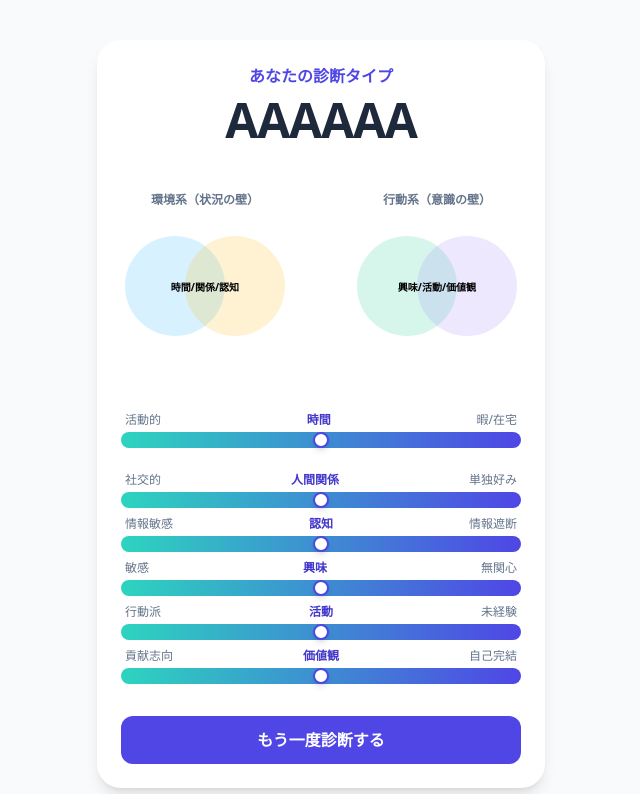
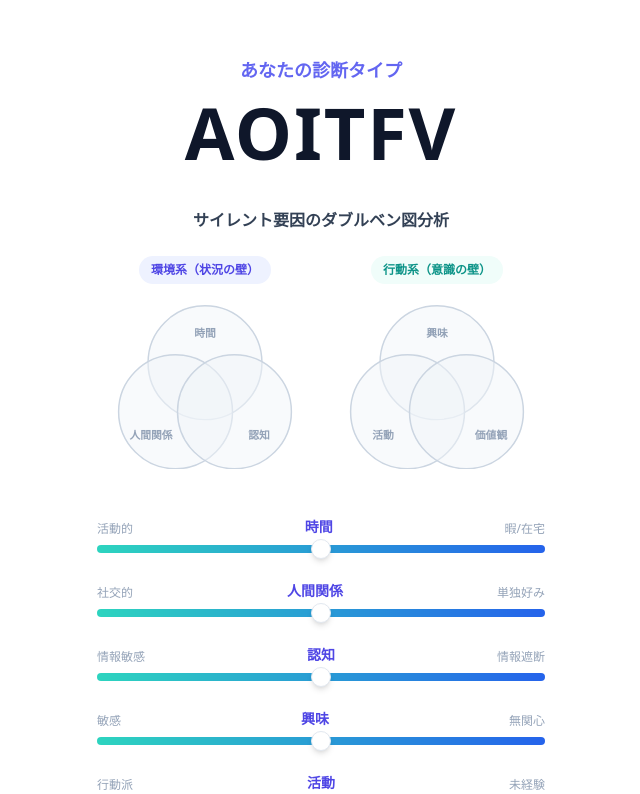
Before and after one commit to kazushige15/silent-mbti, a Next.js app: page /result in a window 1280 px wide. Shown: the top 794 px of the page, without its empty margins (319-959 px from the left). Built offline with nearby package versions, Linux system fonts and the light colour scheme.

Commit message:
診断ロジックを6文字コード生成に変更し、デザインを刷新

```diff
--- a/app/result/page.tsx
+++ b/app/result/page.tsx
@@ -5,99 +5,173 @@ export const dynamic = 'force-dynamic';
 import { useSearchParams, useRouter } from 'next/navigation';
 import { Suspense } from 'react';
 
-const AXIS_INFO = {
-  time: { label: '時間', active: '活動的', silent: '暇/在宅' },
-  relations: { label: '人間関係', active: '社交的', silent: '単独好み' },
-  cognition: { label: '認知', active: '情報敏感', silent: '情報遮断' },
-  interest: { label: '興味', active: '敏感', silent: '無関心' },
-  activity: { label: '活動', active: '行動派', silent: '未経験' },
-  values: { label: '価値観', active: '貢献志向', silent: '自己完結' },
+type AxisKey = 'time' | 'relations' | 'cognition' | 'interest' | 'activity' | 'values';
+
+interface AxisInfo {
+  label: string;
+  activeLabel: string;
+  silentLabel: string;
+  silentFill: string;
+  silentStroke: string;
+}
+
+const AXIS_INFO: Record<AxisKey, AxisInfo> = {
+  time: { label: '時間', activeLabel: '活動的', silentLabel: '暇/在宅', silentFill: '#cbd5e1', silentStroke: '#64748b' },
+  relations: { label: '人間関係', activeLabel: '社交的', silentLabel: '単独好み', silentFill: '#93c5fd', silentStroke: '#2563eb' },
+  cognition: { label: '認知', activeLabel: '情報敏感', silentLabel: '情報遮断', silentFill: '#fcd34d', silentStroke: '#d97706' },
+  interest: { label: '興味', activeLabel: '敏感', silentLabel: '無関心', silentFill: '#5eead4', silentStroke: '#0d9488' },
+  activity: { label: '活動', activeLabel: '行動派', silentLabel: '未経験', silentFill: '#d8b4fe', silentStroke: '#9333ea' },
+  values: { label: '価値観', activeLabel: '貢献志向', silentLabel: '自己完結', silentFill: '#6ee7b7', silentStroke: '#059669' },
 };
 
-const AXIS_ORDER = ['time', 'relations', 'cognition', 'interest', 'activity', 'values'];
+const AXIS_ORDER: AxisKey[] = ['time', 'relations', 'cognition', 'interest', 'activity', 'values'];
+const ENV_AXES: AxisKey[] = ['time', 'relations', 'cognition'];
+const MIND_AXES: AxisKey[] = ['interest', 'activity', 'values'];
 
-// スライダーバーコンポーネント
-const SliderBar = ({ label, activeLabel, silentLabel, score }: any) => {
-  const percentage = ((score + 8) / 16) * 100;
+const INACTIVE_FILL = '#f1f5f9';
+const INACTIVE_STROKE = '#cbd5e1';
+
+// 3円ベン図（三角配置）。axes = [上, 左下, 右下]
+function VennTriple({ axes, isSilent }: { axes: AxisKey[]; isSilent: Record<AxisKey, boolean> }) {
+  const positions = [
+    { cx: 110, cy: 72, labelX: 110, labelY: 46 },   // 上
+    { cx: 80, cy: 122, labelX: 55, labelY: 150 },   // 左下
+    { cx: 140, cy: 122, labelX: 165, labelY: 150 }, // 右下
+  ];
+
   return (
-    <div className="w-full mb-6">
-      <div className="flex justify-between text-xs text-slate-500 mb-1 px-1">
-        <span>{activeLabel}</span>
-        <span className="font-bold text-indigo-700">{label}</span>
-        <span>{silentLabel}</span>
-      </div>
-      <div className="relative h-4 w-full rounded-full bg-gradient-to-r from-teal-400 to-indigo-600">
-        <div
-          className="absolute top-0 w-4 h-4 bg-white border-2 border-indigo-600 rounded-full shadow-md transition-all duration-500"
-          style={{ left: `${percentage}%`, transform: 'translateX(-50%)' }}
-        />
-      </div>
-    </div>
+    <svg viewBox="0 0 220 180" className="w-full max-w-[220px] mx-auto">
+      {axes.map((key, i) => {
+        const info = AXIS_INFO[key];
+        const silent = isSilent[key];
+        const pos = positions[i];
+        const fill = silent ? info.silentFill : INACTIVE_FILL;
+        const stroke = silent ? info.silentStroke : INACTIVE_STROKE;
+        return (
+          <circle
+            key={key}
+            cx={pos.cx}
+            cy={pos.cy}
+            r="58"
+            fill={fill}
+            fillOpacity={silent ? 0.55 : 0.5}
+            stroke={stroke}
+            strokeWidth={silent ? 2 : 1.5}
+          />
+        );
+      })}
+      {axes.map((key, i) => {
+        const info = AXIS_INFO[key];
+        const silent = isSilent[key];
+        const pos = positions[i];
+        return (
+          <g key={`${key}-label`}>
+            {silent && (
+              <>
+                <circle cx={pos.labelX} cy={pos.labelY - 14} r="4" fill={info.silentStroke} />
+                <circle cx={pos.labelX} cy={pos.labelY - 14} r="7" fill="none" stroke={info.silentStroke} strokeWidth="1.5" opacity="0.5" />
+              </>
+            )}
+            <text
+              x={pos.labelX}
+              y={pos.labelY}
+              fontSize="11"
+              fontWeight="700"
+              textAnchor="middle"
+              fill={silent ? '#1e293b' : '#94a3b8'}
+            >
+              {info.label}
+            </text>
+          </g>
+        );
+      })}
+    </svg>
   );
-};
-
-// ベン図コンポーネント
-const VennDiagrams = () => (
-  <div className="flex justify-center gap-8 mb-10 overflow-x-auto p-4">
-    <div className="text-center">
-      <p className="text-xs font-bold text-slate-500 mb-2">環境系（状況の壁）</p>
-      <svg width="200" height="140" viewBox="0 0 200 140">
-        <circle cx="70" cy="70" r="50" fill="#38bdf8" fillOpacity="0.2" />
-        <circle cx="130" cy="70" r="50" fill="#fbbf24" fillOpacity="0.2" />
-        <text x="100" y="75" fontSize="10" textAnchor="middle" fontWeight="bold">時間/関係/認知</text>
-      </svg>
-    </div>
-    <div className="text-center">
-      <p className="text-xs font-bold text-slate-500 mb-2">行動系（意識の壁）</p>
-      <svg width="200" height="140" viewBox="0 0 200 140">
-        <circle cx="70" cy="70" r="50" fill="#34d399" fillOpacity="0.2" />
-        <circle cx="130" cy="70" r="50" fill="#a78bfa" fillOpacity="0.2" />
-        <text x="100" y="75" fontSize="10" textAnchor="middle" fontWeight="bold">興味/活動/価値観</text>
-      </svg>
-    </div>
-  </div>
-);
+}
 
 function ResultContent() {
   const searchParams = useSearchParams();
   const router = useRouter();
 
-  const getScore = (key: string) => parseInt(searchParams.get(key) || '0', 10);
-  const typeCode = AXIS_ORDER.map((k) => (getScore(k) >= 0 ? 'A' : 'S')).join('');
+  const getScore = (key: AxisKey) => parseInt(searchParams.get(key) || '0', 10);
+  const scores = Object.fromEntries(AXIS_ORDER.map((k) => [k, getScore(k)])) as Record<AxisKey, number>;
+
+  const isSilent = Object.fromEntries(
+    AXIS_ORDER.map((k) => [k, scores[k] < 0])
+  ) as Record<AxisKey, boolean>;
+
+  const activeLetters: Record<AxisKey, string> = {
+    time: 'A', relations: 'O', cognition: 'I', interest: 'T', activity: 'F', values: 'V',
+  };
+  const typeCode = AXIS_ORDER.map((k) => (isSilent[k] ? 'S' : activeLetters[k])).join('');
+
+  // スコア理論値 -8〜+8 → サイレント度 0%(フル活動的)〜100%(フルサイレント)
+  const getSilentPercent = (key: AxisKey) => {
+    const s = scores[key];
+    return Math.max(0, Math.min(100, ((8 - s) / 16) * 100));
+  };
 
   return (
-    <div className="min-h-screen bg-slate-50 py-10 px-4">
-      <div className="max-w-md mx-auto bg-white rounded-3xl shadow-lg p-6">
+    <div className="min-h-screen bg-white py-14 px-6">
+      <div className="max-w-md mx-auto">
 
-        {/* ヘッダー：コードのみを表示 */}
-        <div className="text-center mb-8">
-          <p className="text-indigo-600 font-bold mb-2">あなたの診断タイプ</p>
-          <h1 className="text-5xl font-black text-slate-800 tracking-tight">{typeCode}</h1>
+        {/* ヘッダー */}
+        <div className="text-center mb-10">
+          <p className="text-indigo-500 font-bold text-lg mb-3">あなたの診断タイプ</p>
+          <h1 className="text-7xl font-black text-slate-900 tracking-wide">{typeCode}</h1>
         </div>
 
-        {/* ベン図 */}
-        <VennDiagrams />
+        {/* ダブルベン図分析 */}
+        <div className="mb-12">
+          <h2 className="text-center font-bold text-slate-700 mb-6">サイレント要因のダブルベン図分析</h2>
 
-        {/* スライダー一覧 */}
-        <div className="space-y-2">
+          <div className="grid grid-cols-2 gap-4">
+            <div>
+              <div className="flex justify-center mb-2">
+                <span className="bg-indigo-50 text-indigo-600 text-xs font-bold px-3 py-1.5 rounded-full">
+                  環境系（状況の壁）
+                </span>
+              </div>
+              <VennTriple axes={ENV_AXES} isSilent={isSilent} />
+            </div>
+
+            <div>
+              <div className="flex justify-center mb-2">
+                <span className="bg-teal-50 text-teal-600 text-xs font-bold px-3 py-1.5 rounded-full">
+                  行動系（意識の壁）
+                </span>
+              </div>
+              <VennTriple axes={MIND_AXES} isSilent={isSilent} />
+            </div>
+          </div>
+        </div>
+
+        {/* スライダーリスト */}
+        <div className="space-y-7">
           {AXIS_ORDER.map((key) => {
-            const info = AXIS_INFO[key as keyof typeof AXIS_INFO];
-            const score = getScore(key);
+            const info = AXIS_INFO[key];
+            const percent = getSilentPercent(key);
             return (
-              <SliderBar
-                key={key}
-                label={info.label}
-                activeLabel={info.active}
-                silentLabel={info.silent}
-                score={score}
-              />
+              <div key={key}>
+                <div className="flex justify-between items-end mb-2">
+                  <span className="text-xs text-slate-400 font-medium">{info.activeLabel}</span>
+                  <span className="text-sm font-bold text-indigo-600">{info.label}</span>
+                  <span className="text-xs text-slate-400 font-medium">{info.silentLabel}</span>
+                </div>
+                <div className="relative h-2 rounded-full bg-gradient-to-r from-teal-400 to-blue-600">
+                  <div
+                    className="absolute top-1/2 w-5 h-5 bg-white rounded-full shadow-md border border-slate-200"
+                    style={{ left: `${percent}%`, transform: 'translate(-50%, -50%)' }}
+                  ></div>
+                </div>
+              </div>
             );
           })}
         </div>
 
         <button
           onClick={() => router.push('/diagnostic')}
-          className="w-full mt-8 py-3 bg-indigo-600 hover:bg-indigo-700 text-white font-bold rounded-xl transition-all"
+          className="w-full mt-12 py-4 bg-indigo-600 hover:bg-indigo-700 text-white font-bold rounded-2xl transition-all shadow-lg"
         >
           もう一度診断する
         </button>
@@ -108,7 +182,7 @@ function ResultContent() {
 
 export default function ResultPage() {
   return (
-    <Suspense fallback={<div>読み込み中...</div>}>
+    <Suspense fallback={<div className="min-h-screen flex items-center justify-center text-slate-400">読み込み中...</div>}>
       <ResultContent />
     </Suspense>
   );
```
